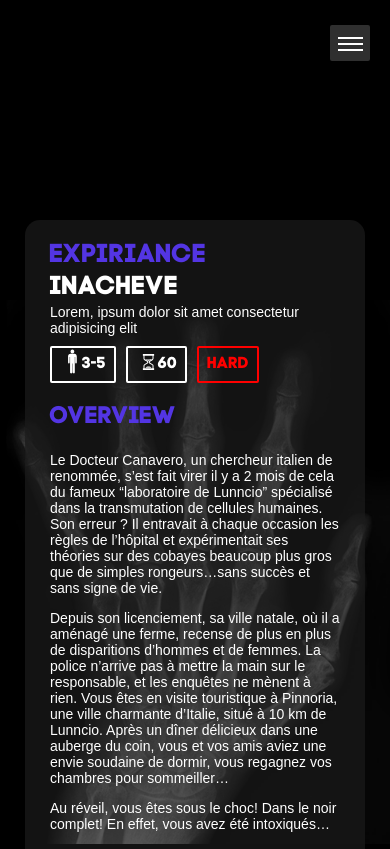
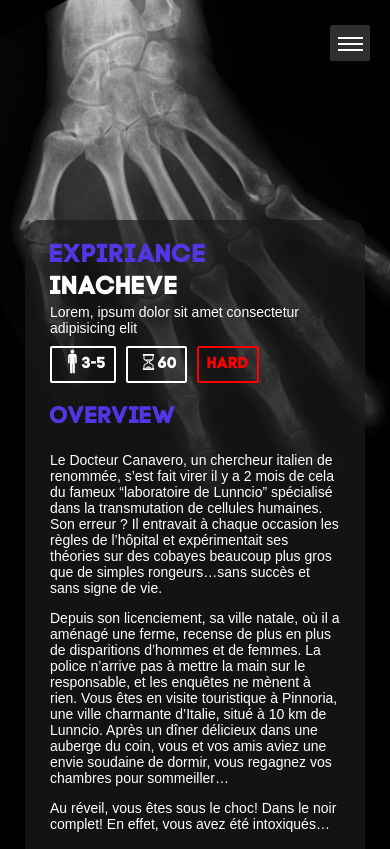
Before and after one commit to Swoooot/blackout-room, a website: page expiriance-inacheve.html in a window 390 px wide. Shown: the top 849 px of the page. Drawn offline with Linux system fonts and the light colour scheme.

Commit message:
room test21

```diff
--- a/sass/blocks/background.scss
+++ b/sass/blocks/background.scss
@@ -42,7 +42,7 @@
 
 .background-fixed--expiriance {
     background: #000000 url("../img/hand_background.png") no-repeat 100px center;
-    background-position-y: 0px;
+    background-position-y: 100%;
     background-size: 15%;
     background-position-x: 0%;
     font-size: 0;
@@ -72,13 +72,13 @@
     @media(max-width: 520px) {
         background-size: 100%;
         background-position-x: 50%;
-        background-position-y: 300px;
-        // top: -20%;
+        background-position-y: 150px;
+        top: -20%;
         // width: 100%;
         // height: 100%;
         // background-size: 100%;
         // background-position-x: 120px;
         // background-position-y: 100%;
-        // transform: rotate(150deg);
+        transform: rotate(150deg);
     }
 }
```
Also changed, not shown: css/style.css.
